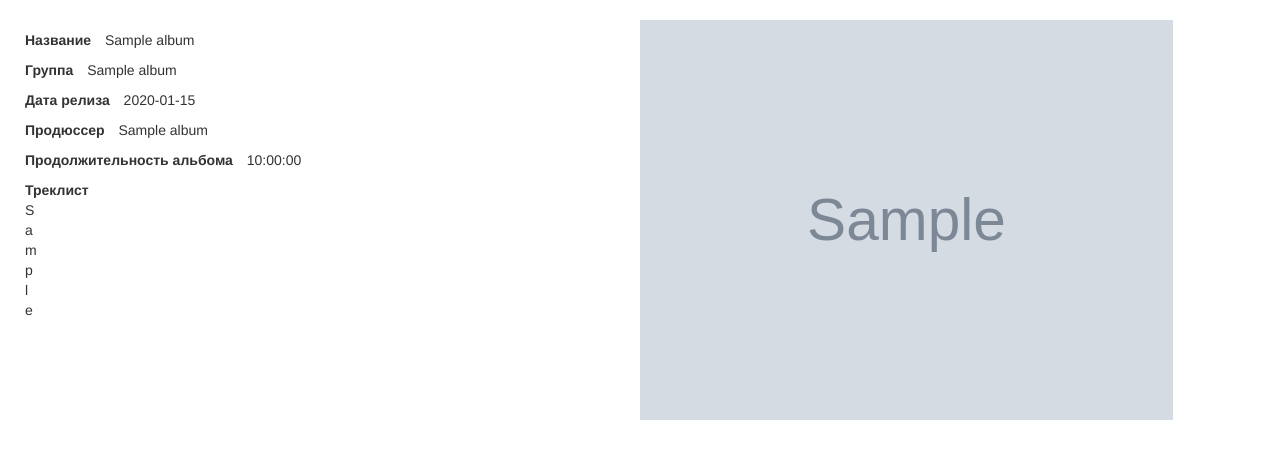
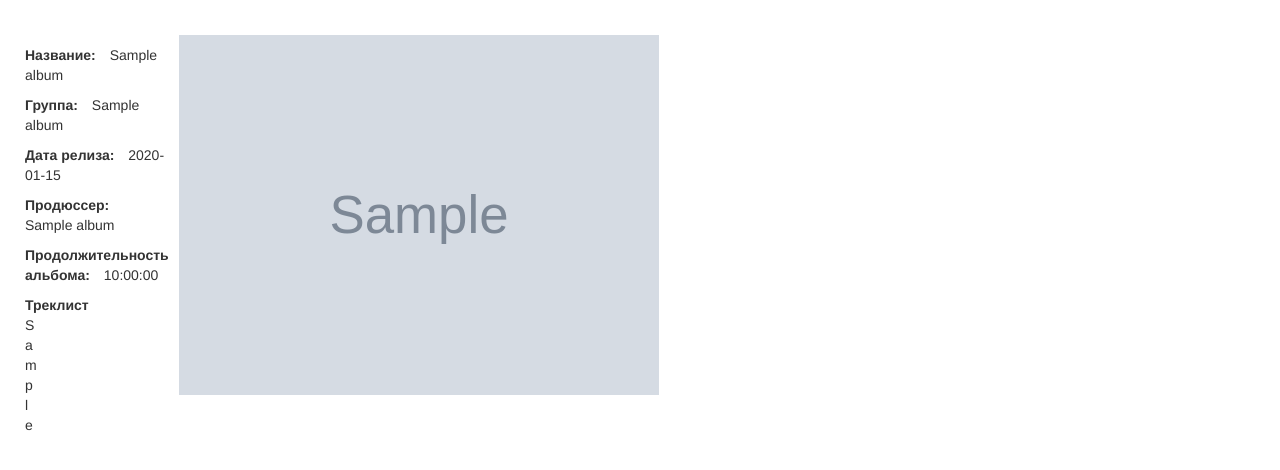
Before and after one commit to overlod36/music_site, a Flask app: page /albums in a window 1280 px wide. Shown: the part 52-522 px from the top of the page. Run offline with Flask 2, Linux system fonts and the light colour scheme; tables that the repository leaves empty hold one stand-in row (values such as "Sample post"); grey boxes marked "Sample" are stand-in pictures; parts of the project's set-up code (start-up, migrations or seed data) failed here and were passed over; some libraries are stand-ins or nearby versions.

Commit message:
now on album page we can see all albums in db

```diff
--- a/pack/routes.py
+++ b/pack/routes.py
@@ -27,7 +27,7 @@ def add_alb():
 	if request.method == 'POST':
 		file = request.files['cover_field']
 		filename = secure_filename(file.filename)
-		file.save(os.path.join('pack/static', filename))
+		file.save(os.path.join('pack/static/albums', filename))
 		new_album = models.Album(title=form.title_field.data, group_name=form.group_field.data, release_date=form.date_field.data, producers_name=form.producers_field.data, duration=get_time(str(form.duration_field.data)[11:]), songs=get_songs(form.songs_field.data), cover_path=filename)
 		db.session.add(new_album)
 		db.session.commit()
@@ -36,6 +36,5 @@ def add_alb():
 
 @app.route('/albums', methods=['GET', 'POST'])
 def alb_page():
-	album = db.session.query(models.Album).first()
-	print(album.cover_path)
-	return render_template('albums.html', album=album)
+	albums = db.session.query(models.Album).all()
+	return render_template('albums.html', albums=albums)
--- a/pack/templates/albums.html
+++ b/pack/templates/albums.html
@@ -5,10 +5,14 @@
 
 	{{ super() }}
 	<style>
+		.albums{
+			display: grid;
+			grid-template-columns: 1fr 1fr;
+		}
 		.album{
 			display: grid;
 			margin: 15px;
-			grid-template-columns: 1fr 1fr;
+			grid-template-columns: 0.24fr 0.5fr;
 		}
 		.field{
 			margin: 10px;
@@ -17,7 +21,7 @@
 			margin-right: 10px;
 		}
 		.cover_img{
-			height: 400px;
+			height: 360px;
 			weight: auto;
 		}
 		.cover{
@@ -29,30 +33,32 @@
 
 
 {% block content %}
+	<div class='albums'>
+		{% for album in albums %}
 		<div class='album'>
 			<div class="info">
 				<div class="field">
-				<b>Название</b>
+					<b>Название:</b>
 					{{ album.title }}
 				</div>
 
 				<div class="field">
-				<b>Группа</b>
+					<b>Группа:</b>
 					{{ album.group_name }}
 				</div>
 
 				<div class="field">
-				<b>Дата релиза</b>
+					<b>Дата релиза:</b>
 					{{ album.release_date }}
 				</div>
 
 				<div class="field">
-				<b>Продюссер</b>
+					<b>Продюссер:</b>
 					{{ album.producers_name }}
 				</div>
 
 				<div class="field">
-				<b>Продолжительность альбома</b>
+					<b>Продолжительность альбома:</b>
 					{{ album.duration }}
 				</div>
 
@@ -69,5 +75,7 @@
 				<img class="cover_img" src="static/albums/{{ album.cover_path }}">
 			</div>
 		</div>
+		{% endfor %}
+	</div>
 
 {% endblock %}
```
Also changed, not shown: pack/static/albums/Reinventing_the_Steel.jpg (added). Lines whose indentation alone changed are shown as unchanged.
